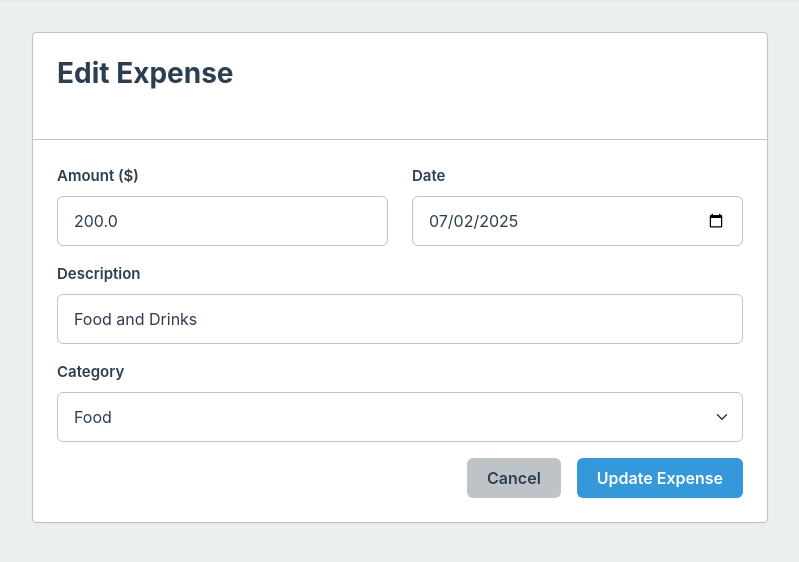
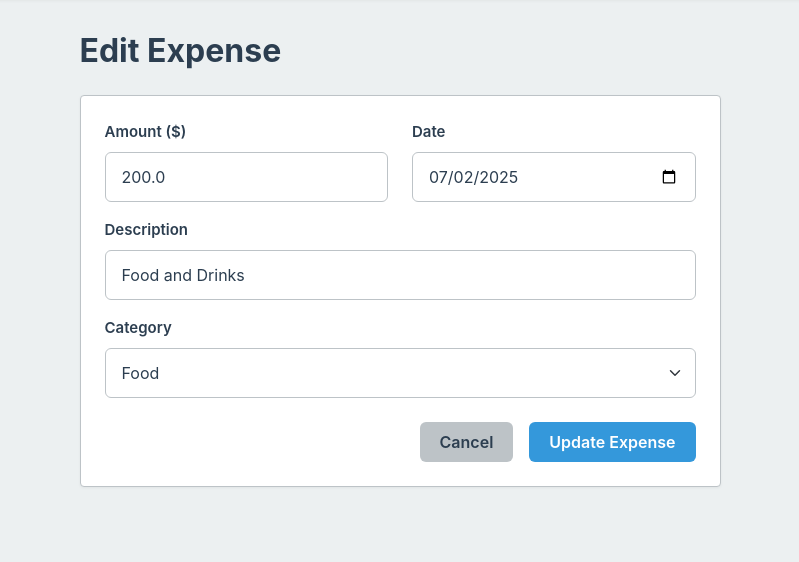
Before and after one commit to VamshiTejaKumbham/FinTrack, a Flask app: template templates/edit_expense.html in a window 1280 px wide. Shown: the part 76-638 px from the top of the page, without its empty margins (240-1039 px from the left). Run offline with Flask 3, Linux system fonts and the light colour scheme; the template is opened without the code that fills it: values that come from a table or form of the project are taken from there, others are empty.

Commit message:
Update title and layout in edit_expense.html

```diff
--- a/templates/edit_expense.html
+++ b/templates/edit_expense.html
@@ -1,38 +1,35 @@
 {% extends "base.html" %}
 
-{% block title %}Edit Expense - Expense Tracker{% endblock %}
+{% block title %}Edit Expense - FinTrack{% endblock %}
 
 {% block content %}
 <div class="row justify-content-center">
-    <div class="col-md-8">
+    <div class="col-lg-7">
+        <h2 class="mb-4">Edit Expense</h2>
+
         <div class="card">
-            <div class="card-header">
-                <h3>Edit Expense</h3>
-            </div>
             <div class="card-body">
                 <form method="POST">
-                    <div class="row">
+                    <div class="row mb-3">
                         <div class="col-md-6">
-                            <div class="mb-3">
                             <label for="amount" class="form-label">Amount ($)</label>
                             <input type="number" step="0.01" class="form-control" id="amount" name="amount"
                                    value="{{ expense.amount }}" required>
                         </div>
-                        </div>
                         <div class="col-md-6">
-                            <div class="mb-3">
                             <label for="date" class="form-label">Date</label>
                             <input type="date" class="form-control" id="date" name="date"
                                    value="{{ expense.date.strftime('%Y-%m-%d') }}" required>
                         </div>
                     </div>
-                    </div>
+
                     <div class="mb-3">
                         <label for="description" class="form-label">Description</label>
                         <input type="text" class="form-control" id="description" name="description"
                                value="{{ expense.description }}" required>
                     </div>
-                    <div class="mb-3">
+
+                    <div class="mb-4">
                         <label for="category" class="form-label">Category</label>
                         <select class="form-select" id="category" name="category" required>
                             <option value="">Select a category</option>
@@ -47,8 +44,9 @@
                             <option value="Other" {{ 'selected' if expense.category == 'Other' }}>Other</option>
                         </select>
                     </div>
-                    <div class="d-grid gap-2 d-md-flex justify-content-md-end">
-                        <a href="{{ url_for('expenses') }}" class="btn btn-secondary me-md-2">Cancel</a>
+
+                    <div style="display: flex; gap: 1rem; justify-content: flex-end;">
+                        <a href="{{ url_for('expenses') }}" class="btn btn-secondary">Cancel</a>
                         <button type="submit" class="btn btn-primary">Update Expense</button>
                     </div>
                 </form>
```
Lines whose indentation alone changed are shown as unchanged.
